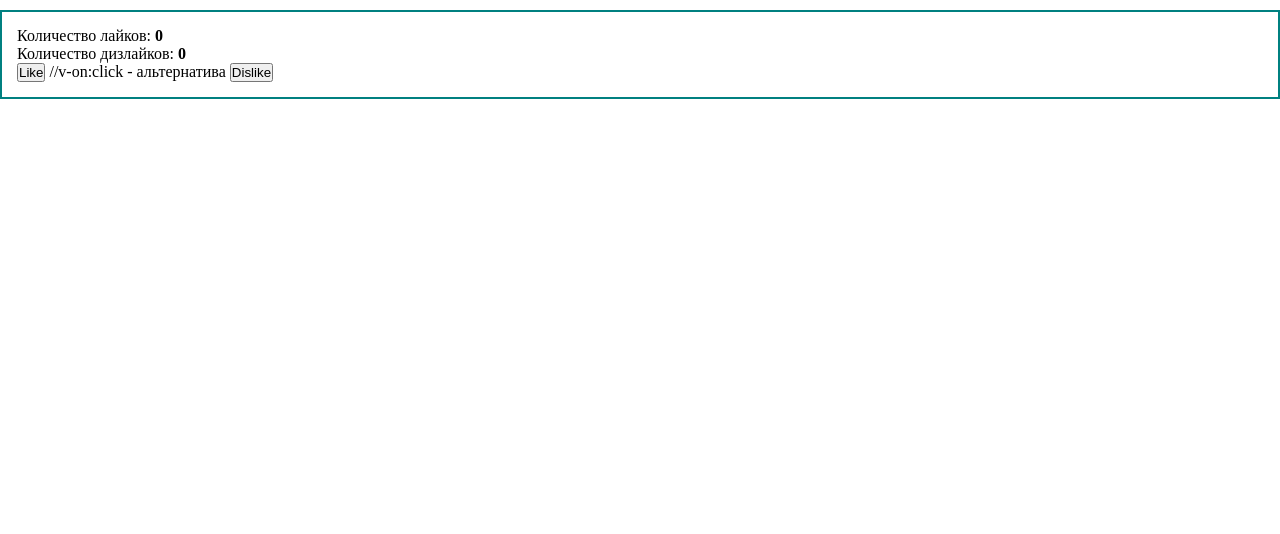
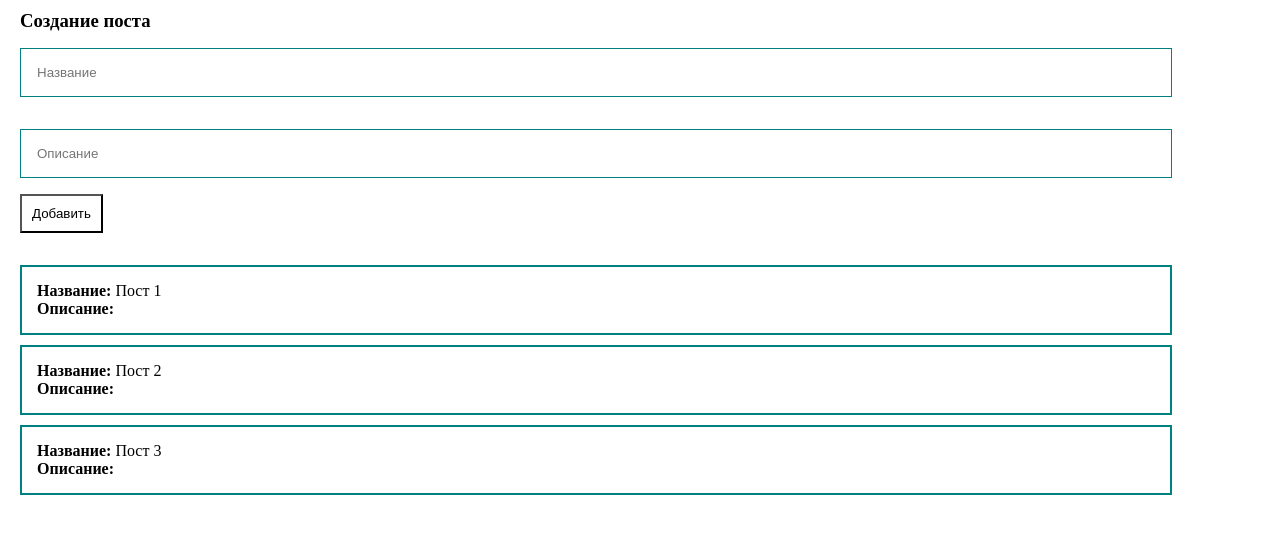
Before and after one commit to S-a-b-r/ulbi-tv-cource, a Vue app: page / in a window 1280 px wide. Shown: the top 534 px of the page. Built offline with nearby package versions, Linux system fonts and the light colour scheme.

Commit message:
Самый простой список

```diff
--- a/src/App.vue
+++ b/src/App.vue
@@ -1,27 +1,31 @@
 <template>
-    <div class="post">
-        <div>Количество лайков: <strong>{{ likes }}</strong></div>
-        <div>Количество дизлайков: <strong>{{ dislikes }}</strong></div>
-        <button @click=addLike>Like</button> //v-on:click - альтернатива
-        <button @click=addDislike>Dislike</button>
+    <div class="mainContainer">
+        <PostForm @createPost="addPost"/>
+        <PostList :posts="posts"/>
     </div>
 </template>
 
 <script>
+import PostForm from "@/components/PostForm.vue";
+import PostList from "@/components/PostList.vue";
+
 export default {
+    components: {
+        PostForm, PostList
+    },
     data() {
         return {
-            likes: 0,
-            dislikes: 0,
+            posts: [
+                {id:1, title:"Пост 1", description:""},
+                {id:2, title:"Пост 2", description:""},
+                {id:3, title:"Пост 3", description:""},
+            ],
         }
     },
     methods: {
-        addLike(){
-            this.likes++;
+        addPost(post) {
+            this.posts.push(post);
         },
-        addDislike(){
-            this.dislikes++;
-        }
     }
 }
 </script>
@@ -33,9 +37,14 @@ export default {
     box-sizing: border-box;
 }
 
-.post {
-    margin-top: 10px;
-    padding: 15px;
-    border: 2px solid teal;
+.mainContainer{
+    width: 90%;
+    margin-right: 20px;
+    margin-left: 20px;
+}
+
+.mainContainer button {
+    padding: 10px;
+    background-color: white;
 }
 </style>
--- /dev/null
+++ b/src/components/PostForm.vue
@@ -0,0 +1,63 @@
+<template>
+    <form @submit.prevent>
+        <h3>Создание поста</h3>
+        <input
+            :value="post.title"
+            @input="post.title = $event.target.value"
+            class="input"
+            type="text"
+            placeholder="Название"
+        />
+        <input
+            :value="post.description"
+            @input="post.description = $event.target.value"
+            class="input"
+            type="text"
+            placeholder="Описание"
+        />
+        <button @click="addPost">Добавить</button>
+    </form>
+</template>
+
+<script>
+    export default {
+        data() {
+            return {
+                post: {
+                    title: '',
+                    description: '',
+                }
+            }
+        },
+        methods: {
+            addPost() {
+                const newPost = {
+                    id: Date.now(),
+                    title: this.post.title,
+                    description: this.post.description,
+                }
+
+                this.$emit('createPost', newPost);
+
+                //Очищаем inputы
+                this.post.title = "";
+                this.post.description = "";
+            }
+        }
+    }
+</script>
+
+<style scoped>
+    .input {
+        margin-top: 1rem;
+        margin-bottom: 1rem;
+        padding: 1rem;
+        width: 100%;
+        border: 1px solid teal
+    }
+
+    form {
+        margin-top:10px;
+        margin-bottom: 2rem;
+    }
+</style>
--- /dev/null
+++ b/src/components/PostList.vue
@@ -0,0 +1,25 @@
+<template>
+    <div class="post" v-for="post in posts" :key="post.id">
+        <div><strong>Название:</strong> {{ post.title }}</div>
+        <div><strong>Описание:</strong> {{ post.description }}</div>
+    </div>
+</template>
+
+<script>
+    export default {
+        props: {
+            posts: {
+                type: Array,
+                required: true,
+            }
+        }
+    }
+</script>
+
+<style scoped>
+    .post {
+        margin-top: 10px;
+        padding: 15px;
+        border: 2px solid teal;
+    }
+</style>
```
